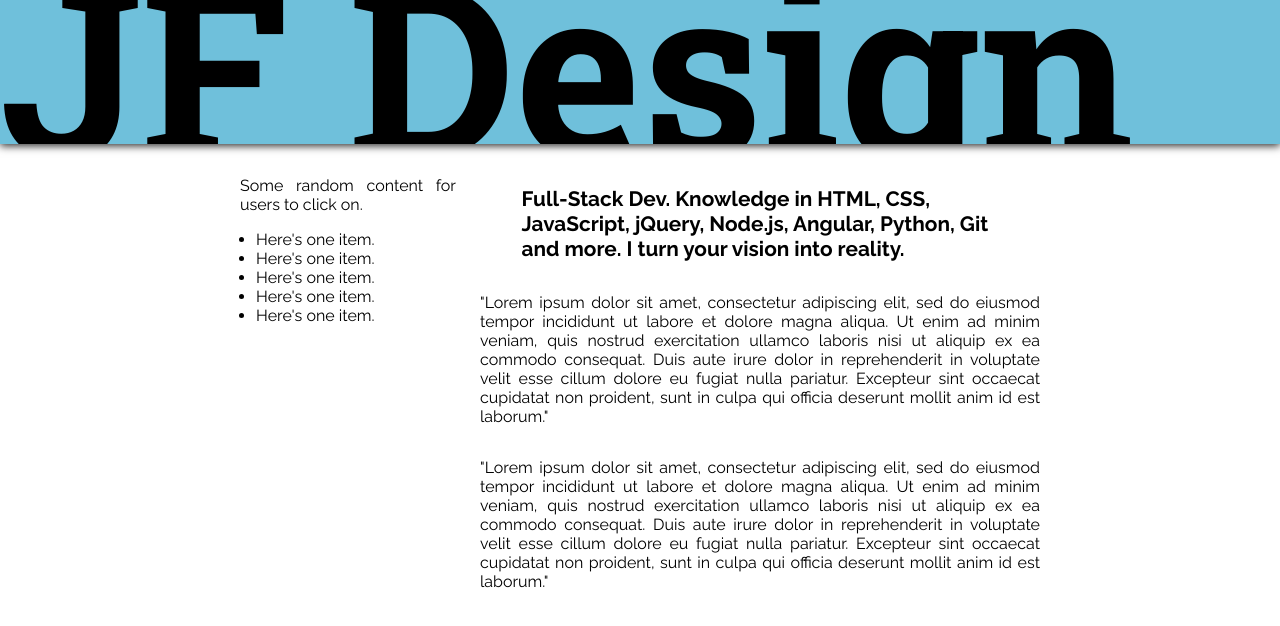
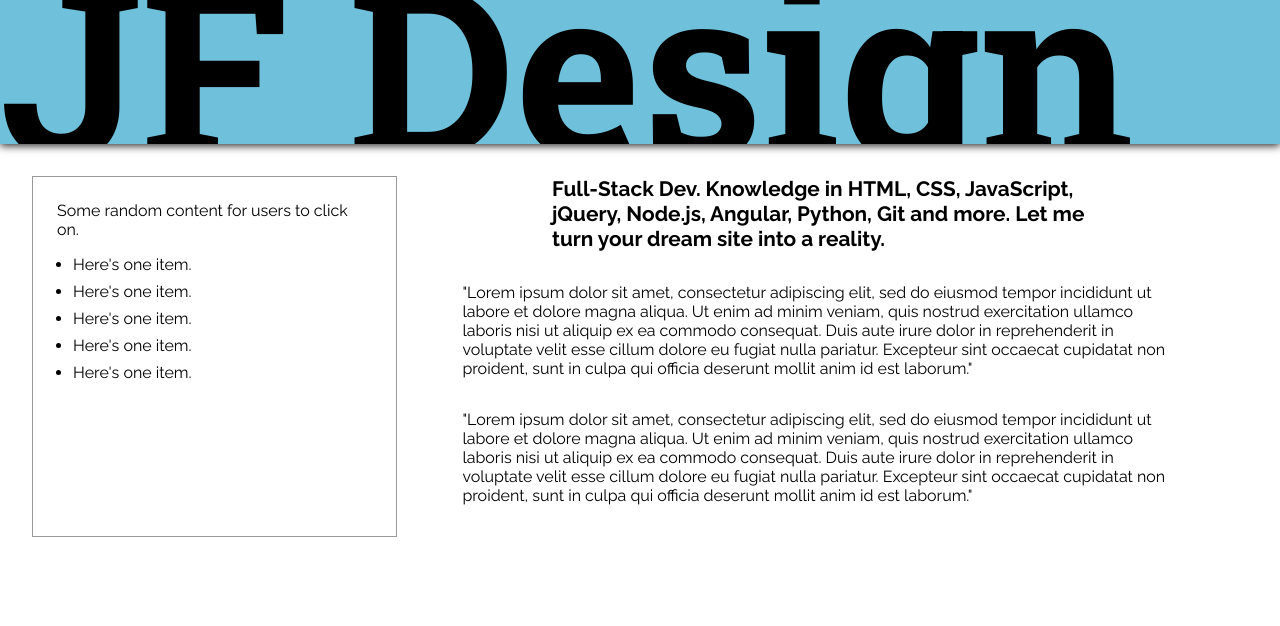
Before and after one commit to cubtekki/cubtekki.github.io, a plain HTML site: page index.html in a window 1280 px wide. Drawn offline with Linux system fonts and the light colour scheme.

Commit message:
cleaned up styling (p widths, box padding/margins)

```diff
--- a/index.html
+++ b/index.html
@@ -30,7 +30,7 @@
             </nav>
             <section id="introduction">
                 <h3>
-                    Full-Stack Dev. Knowledge in HTML, CSS, JavaScript, jQuery, Node.js, Angular, Python, Git and more. I turn your vision into reality.
+                    Full-Stack Dev. Knowledge in HTML, CSS, JavaScript, jQuery, Node.js, Angular, Python, Git and more. Let me turn your dream site into a reality.
                 </h3>
                 <p>
                     "Lorem ipsum dolor sit amet, consectetur adipiscing elit, sed do eiusmod tempor incididunt ut
--- a/main.css
+++ b/main.css
@@ -6,18 +6,19 @@ Assets used for page creation:
 
 Colors:
 #6fc0db blue
-
-
 */
 
 /* Clear default margin, padding and border to control sizing */
 * {
     margin: 0;
     padding: 0;
-    border: 0;
+
+    /* for debugging layout issues enable this border below. */
+    /* border: 1px solid red;  */
+
     box-sizing: border-box;
 }
-
+/* total page width and base styling */
 body {
     width: 100%;
     font: .8em 'Raleway', sans-serif;
@@ -25,7 +26,7 @@ body {
 
 /* Wrapper for entire page, defines grid layout*/
 .page {
-    max-width: 1600px;
+    max-width: 1400px;
     margin: auto;
 }
 
@@ -46,37 +47,36 @@ header#main-header {
     top: -5.8rem;
     font: bold 15rem 'Roboto Slab', serif;
     white-space: nowrap;
-    /* text-overflow: clip; */
 }
 
 /* Desktop specific text. **Will be replaced by jQuery** */
 #desktop-heading {
     display: none;
 }
-
+/* content that's not the header */
 main {
     display: flex;
     justify-content: center;
     width: 85%;
-    margin: 0 auto;
-    /* justify-items: center;
-    grid-column-gap: 5%; */
+    margin: 2em auto;
 }
-
+/* disable sidebar visibility until size is 1024px */
 nav {
     display: none;
     }
 
-
+/* initial large job description text */
 #introduction > h3 {
-        padding: 2em 2em 0;
+        margin: auto;
+        padding: 0 2em 0;
         font-size: 1.3em;
+        max-width: 30em;
     }
 
     /* Paragraph styling */
-p {
-    text-align: justify;
-    padding: 2em 0 0;
+#introduction p {
+    margin: 2em auto;
+    max-width: 45em;
 }
 
 @media only screen and (min-width: 1024px) {
@@ -98,17 +98,23 @@ p {
     }
 
     main {
-        max-width: 50em;
+        width: 95%;
     }
 
     nav {
         display: initial;
+        border: 1px solid rgba(0, 0, 0, 0.4);
+        list-style-type: square;
         width: 30%;
-        padding-right: 1.5em;
+        padding: 1.5em;
     }
 
     ul {
-        padding: 1em;
+        margin: 1em;
+    }
+
+    li {
+        margin: 0.5em 0;
     }
 
     #introduction {
```
